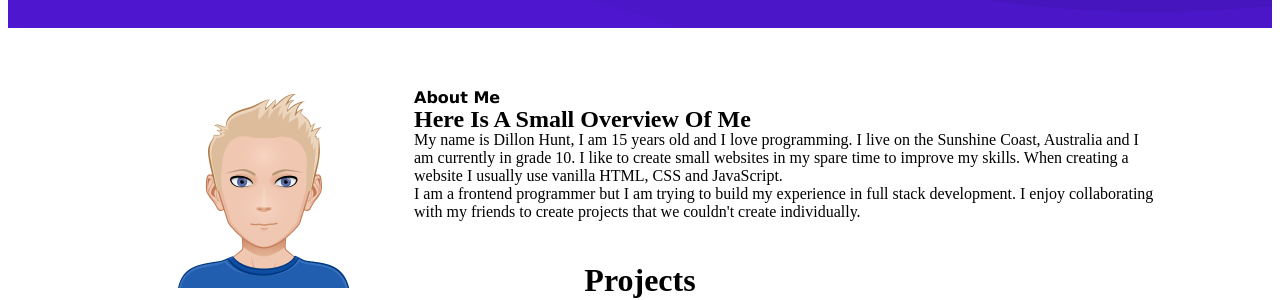
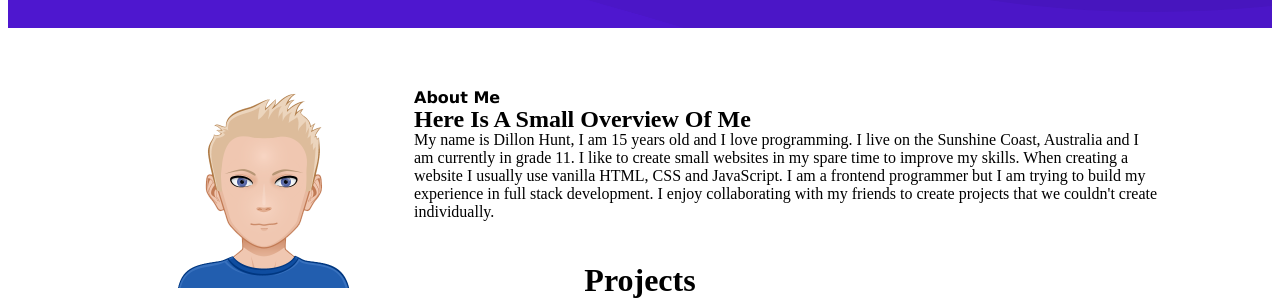
Before and after one commit to Dillon-Hunt/dillon-hunt.com, a React (Create React App) app: page / in a window 1280 px wide. Shown: the part 780-1080 px from the top of the page. Built offline with nearby package versions, Linux system fonts and the light colour scheme; the HTML template or start-up script is replaced by a standard one.

Commit message:
Updated about

```diff
--- a/src/components/About.js
+++ b/src/components/About.js
@@ -6,9 +6,9 @@ function About() {
             <h1>About Me</h1>
             <h2>Here Is A Small Overview Of Me</h2>
             <p>
-                My name is Dillon Hunt, I am 15 years old and I love programming. I live on the Sunshine Coast, Australia and I am currently in grade 10.
-                I like to create small websites in my spare time to improve my skills. When creating a website I usually use vanilla HTML, CSS and JavaScript.
-            <br />
+                My name is Dillon Hunt, I am 15 years old and I love programming. I live on the Sunshine Coast, Australia and I am currently in grade 11.
+                I like to create small websites in my spare time to improve my skills.
+                When creating a website I usually use vanilla HTML, CSS and JavaScript.
                 I am a frontend programmer but I am trying to build my experience in full stack development. I enjoy collaborating with my friends to create projects that we couldn't create individually.
             </p>
         </div>
--- a/src/components/BlogPost.js
+++ b/src/components/BlogPost.js
@@ -247,6 +247,7 @@ function hitFlag(player, flag) {
               The idea for the game is to make a top down style rpg game.
               It is going to be built using javascript and canvas.
               I am not yet sure about the art style or storyline however I want it to have combat mechanics like a dungeon crawler where you equipt a weapon and need to fight enemies to progress.
+              The game is loosely based on the Pizza Legends tutorial series by <a href="https://www.youtube.com/c/DrewConley/">Drew Conley</a>, so thanks to him for that awesome tutorial.
             </p>
           </>
         },
```
